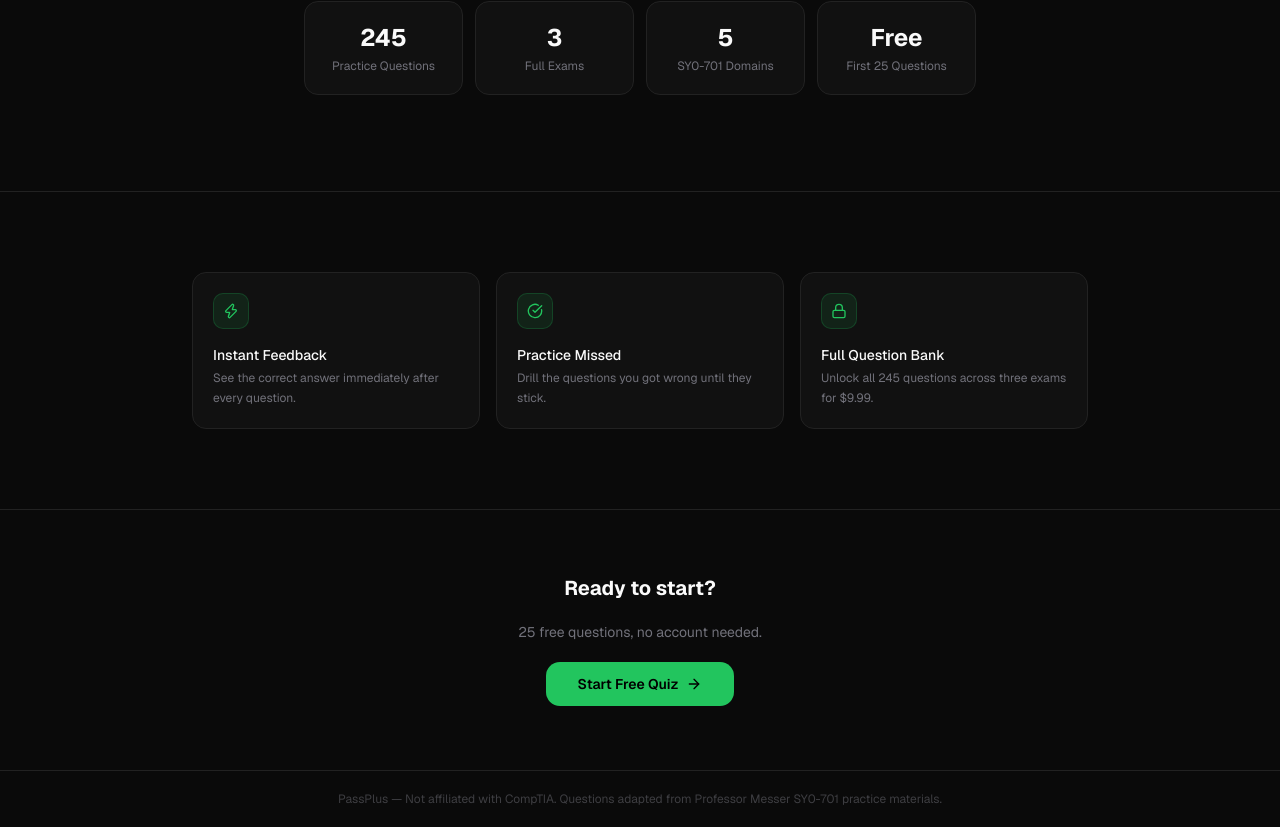
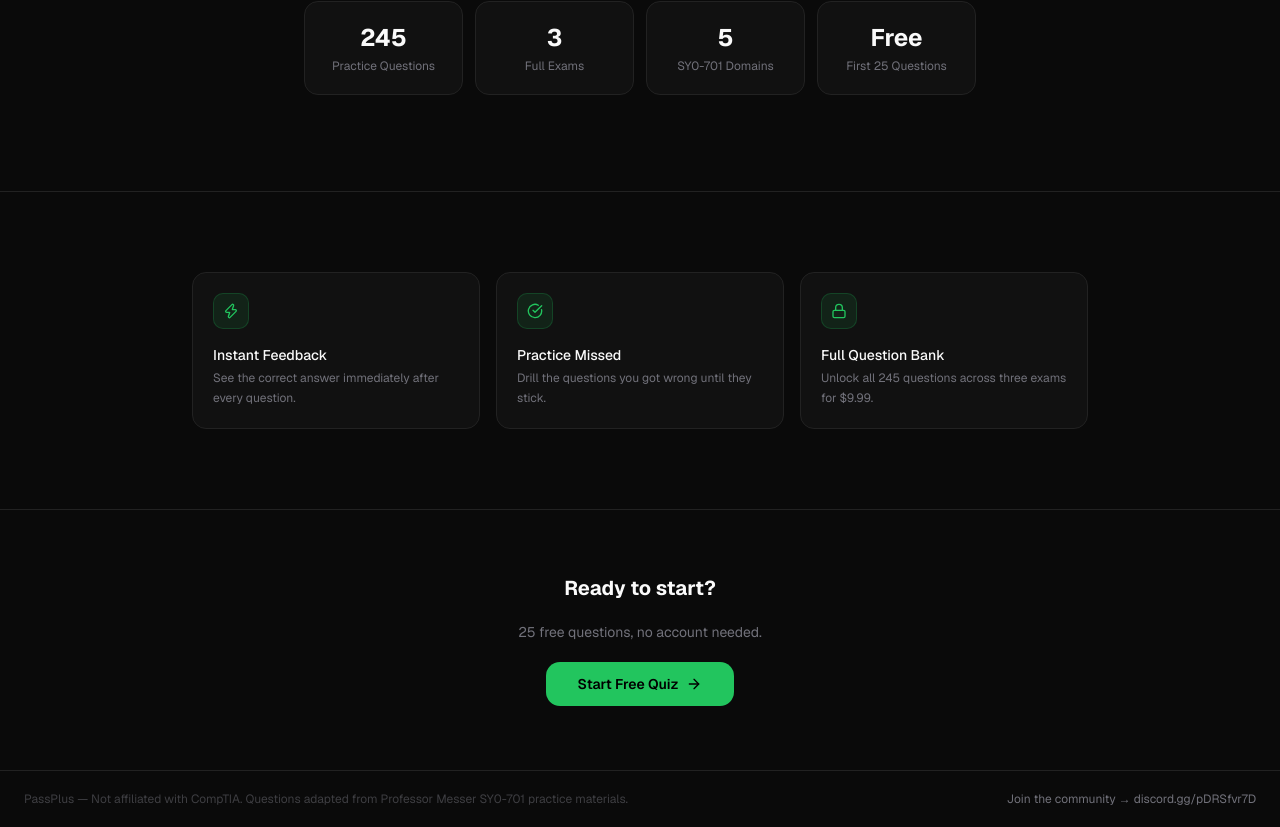
Before and after one commit to RayyanNahavandi/passplus, a Next.js app: page / in a window 1280 px wide. Shown: the part 563-1390 px from the top of the page. Built offline with nearby package versions, Linux system fonts and the light colour scheme.

Commit message:
add discord community links to results and landing page

```diff
--- a/app/page.tsx
+++ b/app/page.tsx
@@ -174,9 +174,19 @@ export default function Home() {
         </motion.div>
       </section>
 
-      <footer className="border-t border-border px-6 py-5 text-center text-xs text-muted-foreground/50">
-        PassPlus — Not affiliated with CompTIA. Questions adapted from Professor
-        Messer SY0-701 practice materials.
+      <footer className="border-t border-border px-6 py-5 flex flex-col sm:flex-row items-center justify-between gap-3 text-xs text-muted-foreground/50">
+        <span>
+          PassPlus — Not affiliated with CompTIA. Questions adapted from
+          Professor Messer SY0-701 practice materials.
+        </span>
+        <a
+          href="https://discord.gg/pDRSfvr7D"
+          target="_blank"
+          rel="noopener noreferrer"
+          className="text-muted-foreground hover:text-foreground transition-colors whitespace-nowrap"
+        >
+          Join the community → discord.gg/pDRSfvr7D
+        </a>
       </footer>
     </main>
   )
--- a/app/results/page.tsx
+++ b/app/results/page.tsx
@@ -175,6 +175,31 @@ export default function ResultsPage() {
             <div className="bg-muted border border-border rounded-xl px-4 py-3 text-xs text-muted-foreground max-w-sm">
               CompTIA Security+ typically requires ~75% to pass.
             </div>
+          </motion.div>
+
+          {/* Discord community */}
+          <motion.div variants={shouldReduce ? {} : itemVariants}>
+            <a
+              href="https://discord.gg/pDRSfvr7D"
+              target="_blank"
+              rel="noopener noreferrer"
+              className="flex items-center justify-between gap-4 bg-card border border-border hover:border-[#5865F2]/40 rounded-2xl px-5 py-4 transition-colors group"
+            >
+              <div className="flex items-center gap-3">
+                <div className="w-8 h-8 rounded-lg bg-[#5865F2]/10 border border-[#5865F2]/20 flex items-center justify-center shrink-0">
+                  <svg className="w-4 h-4 text-[#5865F2]" viewBox="0 0 24 24" fill="currentColor">
+                    <path d="M20.317 4.37a19.791 19.791 0 0 0-4.885-1.515.074.074 0 0 0-.079.037c-.21.375-.444.864-.608 1.25a18.27 18.27 0 0 0-5.487 0 12.64 12.64 0 0 0-.617-1.25.077.077 0 0 0-.079-.037A19.736 19.736 0 0 0 3.677 4.37a.07.07 0 0 0-.032.027C.533 9.046-.32 13.58.099 18.057c.002.022.015.043.036.056a19.906 19.906 0 0 0 5.993 3.03.078.078 0 0 0 .084-.028 14.09 14.09 0 0 0 1.226-1.994.076.076 0 0 0-.041-.106 13.107 13.107 0 0 1-1.872-.892.077.077 0 0 1-.008-.128 10.2 10.2 0 0 0 .372-.292.074.074 0 0 1 .077-.01c3.928 1.793 8.18 1.793 12.062 0a.074.074 0 0 1 .078.01c.12.098.246.198.373.292a.077.077 0 0 1-.006.127 12.299 12.299 0 0 1-1.873.892.077.077 0 0 0-.041.107c.36.698.772 1.362 1.225 1.993a.076.076 0 0 0 .084.028 19.839 19.839 0 0 0 6.002-3.03.077.077 0 0 0 .032-.054c.5-5.177-.838-9.674-3.549-13.66a.061.061 0 0 0-.031-.03z"/>
+                  </svg>
+                </div>
+                <div>
+                  <p className="text-sm font-medium">Join our Security+ study community</p>
+                  <p className="text-xs text-muted-foreground">discord.gg/pDRSfvr7D</p>
+                </div>
+              </div>
+              <span className="text-xs text-muted-foreground group-hover:text-foreground transition-colors shrink-0">
+                Join →
+              </span>
+            </a>
           </motion.div>
 
           {/* Actions */}
```
